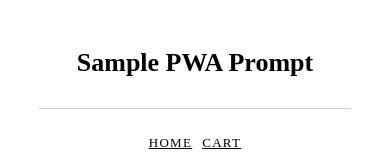
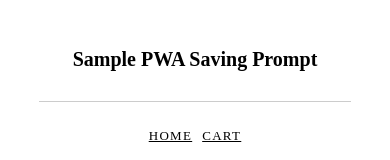
Before and after one commit to evgendev/pwa-saving-widgets, a Nuxt app: page / in a window 390 px wide. Shown: the top 160 px of the page. Built offline with nearby package versions, Linux system fonts and the light colour scheme.

Commit message:
mobsted icon

```diff
--- a/components/AppNav.vue
+++ b/components/AppNav.vue
@@ -1,6 +1,6 @@
 <template>
   <header>
-    <h1>Sample PWA Prompt</h1>
+    <h1>Sample PWA Saving Prompt</h1>
     <nav>
       <ul>
         <li>
@@ -95,7 +95,7 @@ nav {
 
 @media screen and (max-width: 600px) {
   h1 {
-    font-size: 26px;
+    font-size: 20px;
   }
 }
 
--- a/nuxt.config.js
+++ b/nuxt.config.js
@@ -14,7 +14,7 @@ export default {
    ** Headers of the page
    */
   head: {
-    title: "Skyline Ivy",
+    title: "Sample PWA Saving Prompts",
     script: [
       { src: "https://js.stripe.com/v3/" },
       {
@@ -77,11 +77,11 @@ export default {
   modules: ["@nuxtjs/pwa"],
   pwa: {
     icon: {
-      fileName: "icon512x512.png"
+      fileName: "icon600x600.png"
     },
     manifest: {
-      name: "Skyline Ivy",
-      short_name: "SI store",
+      name: "Sample PWA Saving Prompt",
+      short_name: "PWA Prompt",
       start_url: "/?source=pwa",
       description: "My firts PWA website",
       background_color: "#2b2b2b",
```
Also changed, not shown: static/icon512x512.png (deleted), static/icon600x600.png (added).
